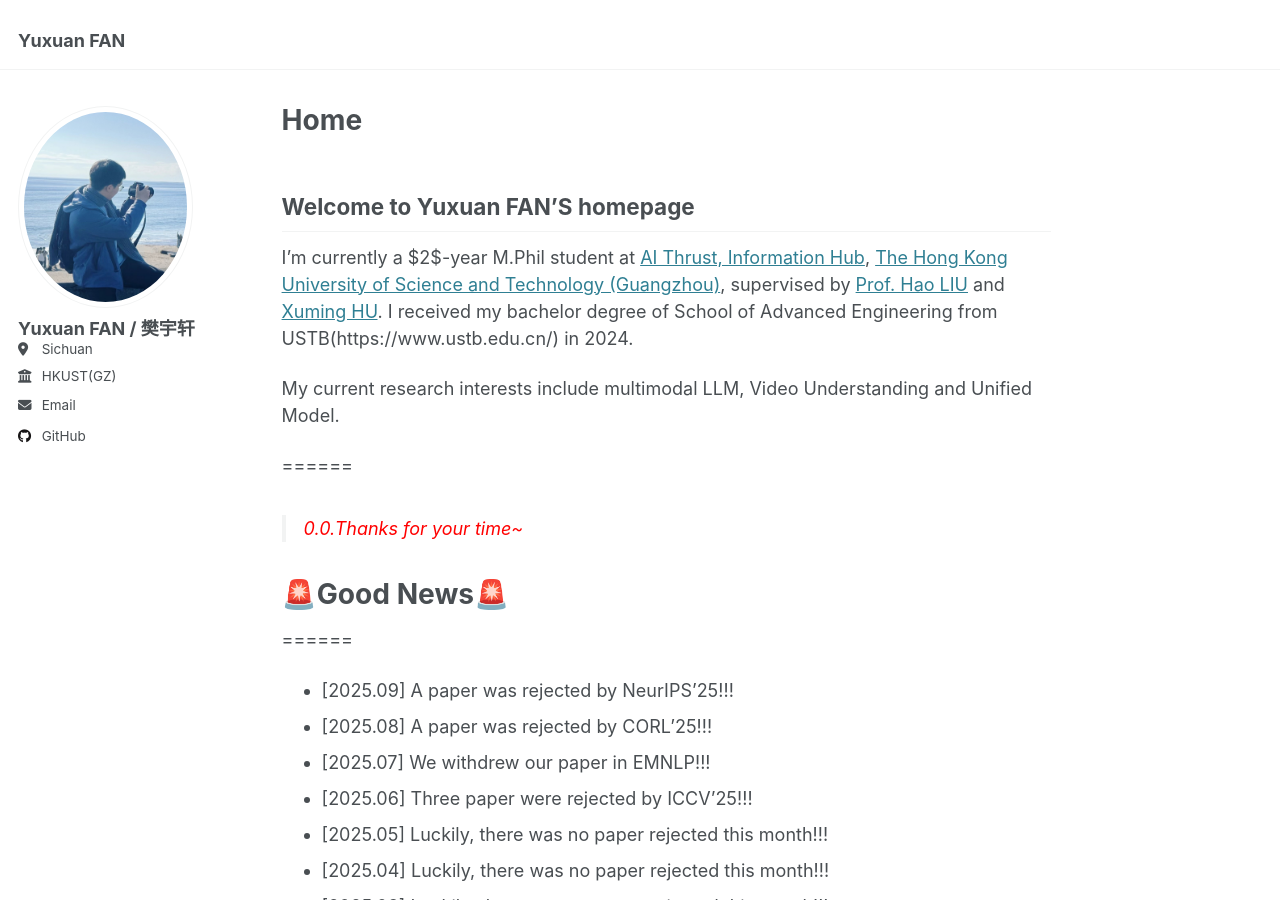
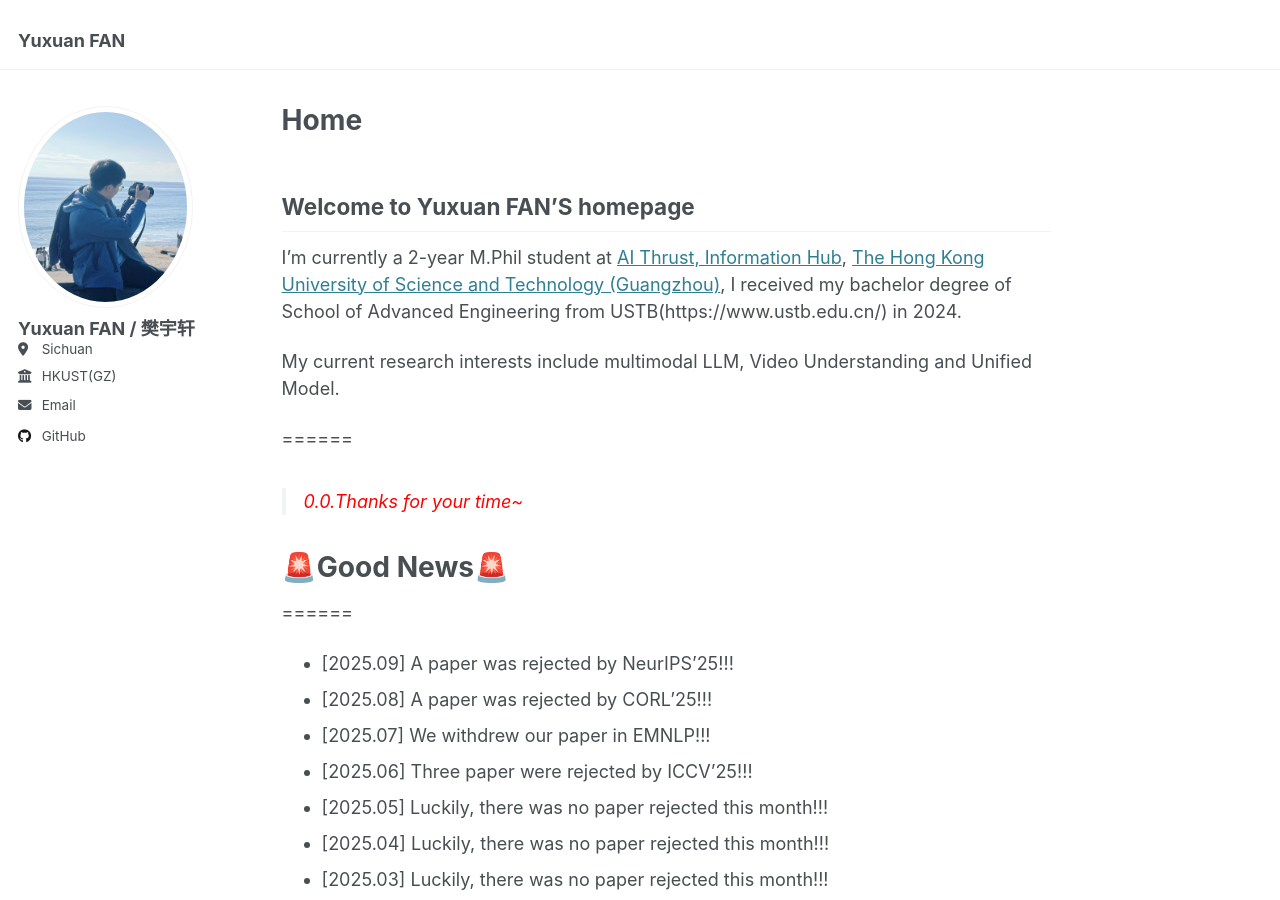
Before and after one commit to yuxuanfanOrion/yuxuanfanOrion.github.io, a Jekyll site: the page built from _pages/about.md, in a window 1280 px wide and 900 px high. Built offline with Jekyll 4.4.1, drawn with Linux system fonts in a browser that asks for light colours.

Commit message:
Update about.md

```diff
--- a/_pages/about.md
+++ b/_pages/about.md
@@ -9,7 +9,7 @@
 
 ## Welcome to Yuxuan FAN'S homepage
 
-I'm currently a $2$-year M.Phil student at [AI Thrust, Information Hub](https://www.hkust-gz.edu.cn/academics/hubs-and-thrust-areas/information-hub/), [The Hong Kong University of Science and Technology (Guangzhou)](https://hkust-gz.edu.cn/), supervised by [Prof. Hao LIU](https://raymondhliu.github.io/) and [Xuming HU](https://xuminghu.github.io/). I received my bachelor degree of School of Advanced Engineering from USTB(https://www.ustb.edu.cn/) in 2024.
+I'm currently a 2-year M.Phil student at [AI Thrust, Information Hub](https://www.hkust-gz.edu.cn/academics/hubs-and-thrust-areas/information-hub/), [The Hong Kong University of Science and Technology (Guangzhou)](https://hkust-gz.edu.cn/),  I received my bachelor degree of School of Advanced Engineering from USTB(https://www.ustb.edu.cn/) in 2024.
 
 My current research interests include multimodal LLM, Video Understanding and Unified Model.
 
```
